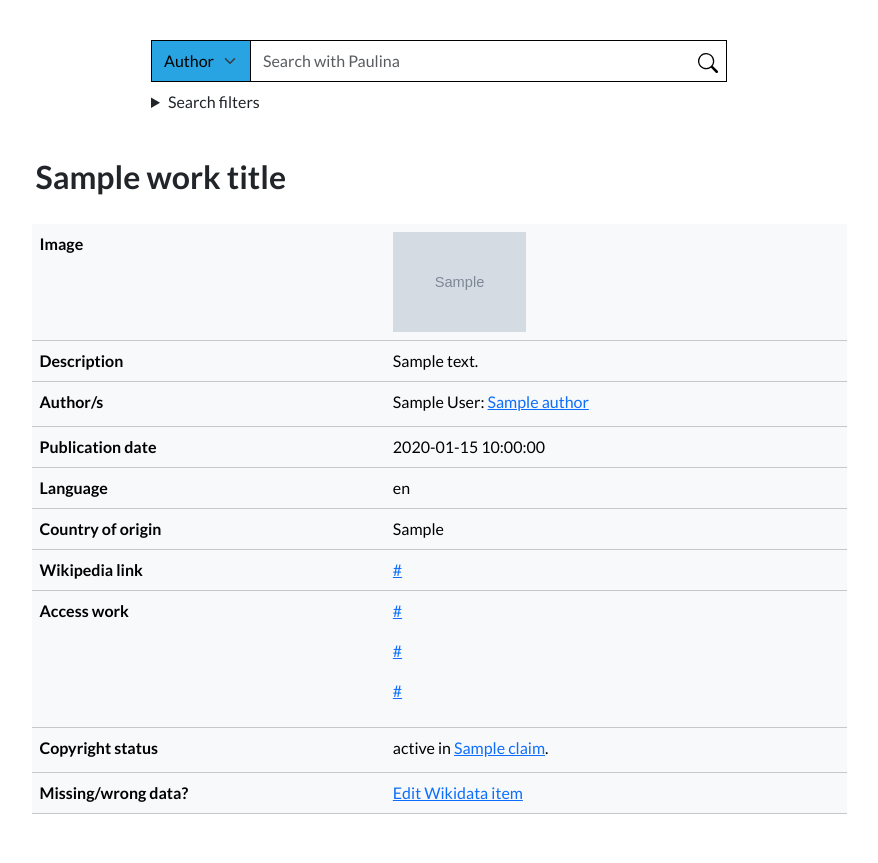
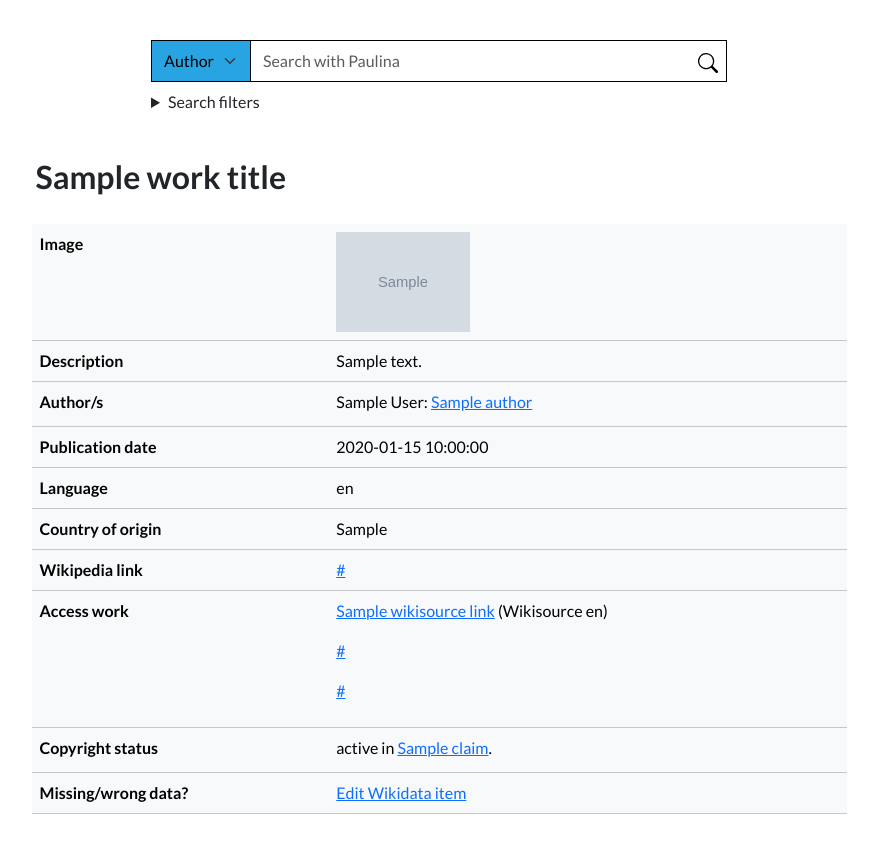
Before and after one commit to febr3s/paulina-fork, a Flask app: template templates/work.html in a window 1280 px wide. Shown: the part 56-919 px from the top of the page, without its empty margins (201-1079 px from the left). Run offline with Flask 3, Linux system fonts and the light colour scheme; the template is opened without the code that fills it: most values are stand-ins (such as "Sample title", 1, 10 or a date in 2020); grey boxes marked "Sample" are stand-in pictures.

Commit message:
Added Wikisource links in all languages to works

```diff
--- a/app.py
+++ b/app.py
@@ -159,7 +159,7 @@ def work_page(work_data):
             work_language=print_field(work.language),
             work_country=print_field(work.country_of_origin),
             work_wikipedia_link=print_field(work.wikipedia_link),
-            work_wikisource_link=print_field(work.wikisource_link),
+            work_wikisource_links=print_field(work.wikisource_links),
             work_internet_archive_link=print_field(work.internet_archive_link),
             work_full_work_link=print_field(work.full_work_link),
             work_wikidata_link=print_field(work.wikidata_link),
--- a/squeries.py
+++ b/squeries.py
@@ -39,7 +39,7 @@ WHERE
   OPTIONAL {{ ?item wdt:P953 ?download . }}
   OPTIONAL {{
   ?wikisource schema:about ?item .
-  ?wikisource schema:isPartOf <https://{lang}.wikisource.org/> . }}
+  ?wikisource schema:isPartOf [ wikibase:wikiGroup "wikisource" ] }}
   SERVICE wikibase:label {{ bd:serviceParam wikibase:language "{lang}, mul, en" . }}
 }}
 GROUP BY ?item ?itemLabel ?itemDescription
@@ -67,7 +67,7 @@ WHERE
   OPTIONAL {{ ?item wdt:P953 ?download . }}
   OPTIONAL {{
   ?wikisource schema:about ?item .
-  ?wikisource schema:isPartOf <https://{lang}.wikisource.org/> . }}
+  ?wikisource schema:isPartOf [ wikibase:wikiGroup "wikisource" ] }}
   SERVICE wikibase:label {{ bd:serviceParam wikibase:language "{lang}, mul, en" . }}
 }}
 GROUP BY ?item ?itemLabel ?itemDescription
--- a/templates/work.html
+++ b/templates/work.html
@@ -42,12 +42,14 @@
       <th scope="row">{{ _('Wikipedia link') }}</th>
       <td><a href="{{work_wikipedia_link}}" target="_blank">{{work_wikipedia_link}}</a></td>
     </tr>
-    {% if work_wikisource_link or work_internet_archive_link or work_full_work_link %}
+    {% if work_wikisource_links or work_internet_archive_link or work_full_work_link %}
     <tr>
       <th scope="row">{{ _('Access work') }}</th>
       <td>
-        {% if work_wikisource_link %}
-        <p><a href="{{work_wikisource_link}}" target="_blank">{{work_wikisource_link}}</a></p>
+        {% if work_wikisource_links %}
+        {% for wikisource_version, wikisource_link in work_wikisource_links.items() %}
+        <p><a href="{{wikisource_link['url']}}" target="_blank">{{wikisource_link['title']}}</a> (Wikisource {{wikisource_link['language']}})</p>
+        {% endfor %}
         {% endif %}
         {% if work_internet_archive_link %}
         <p><a href="{{work_internet_archive_link}}" target="_blank">{{work_internet_archive_link}}</a></p>
```
Also changed, not shown: pdclasses.py (+7 -2 lines).
